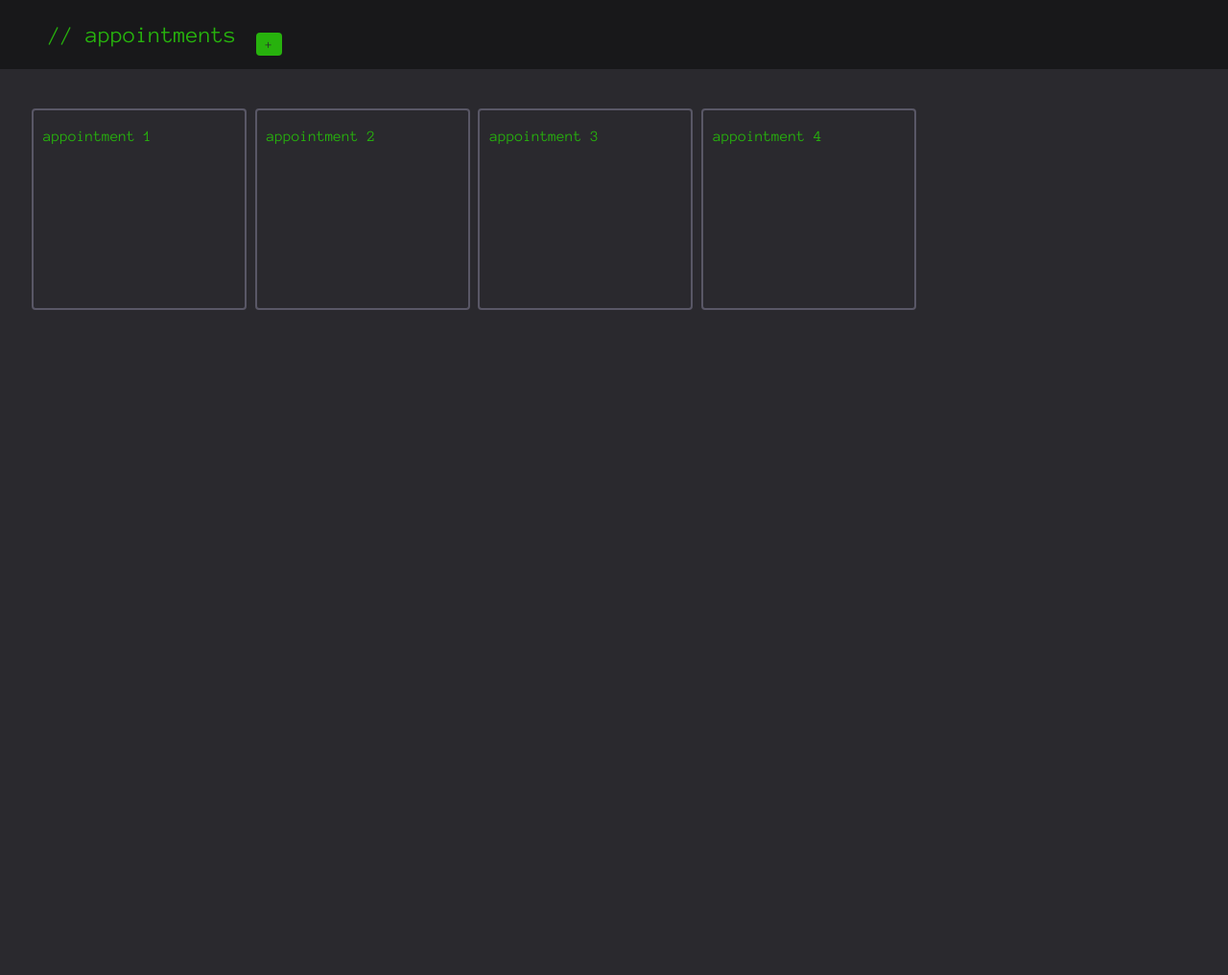
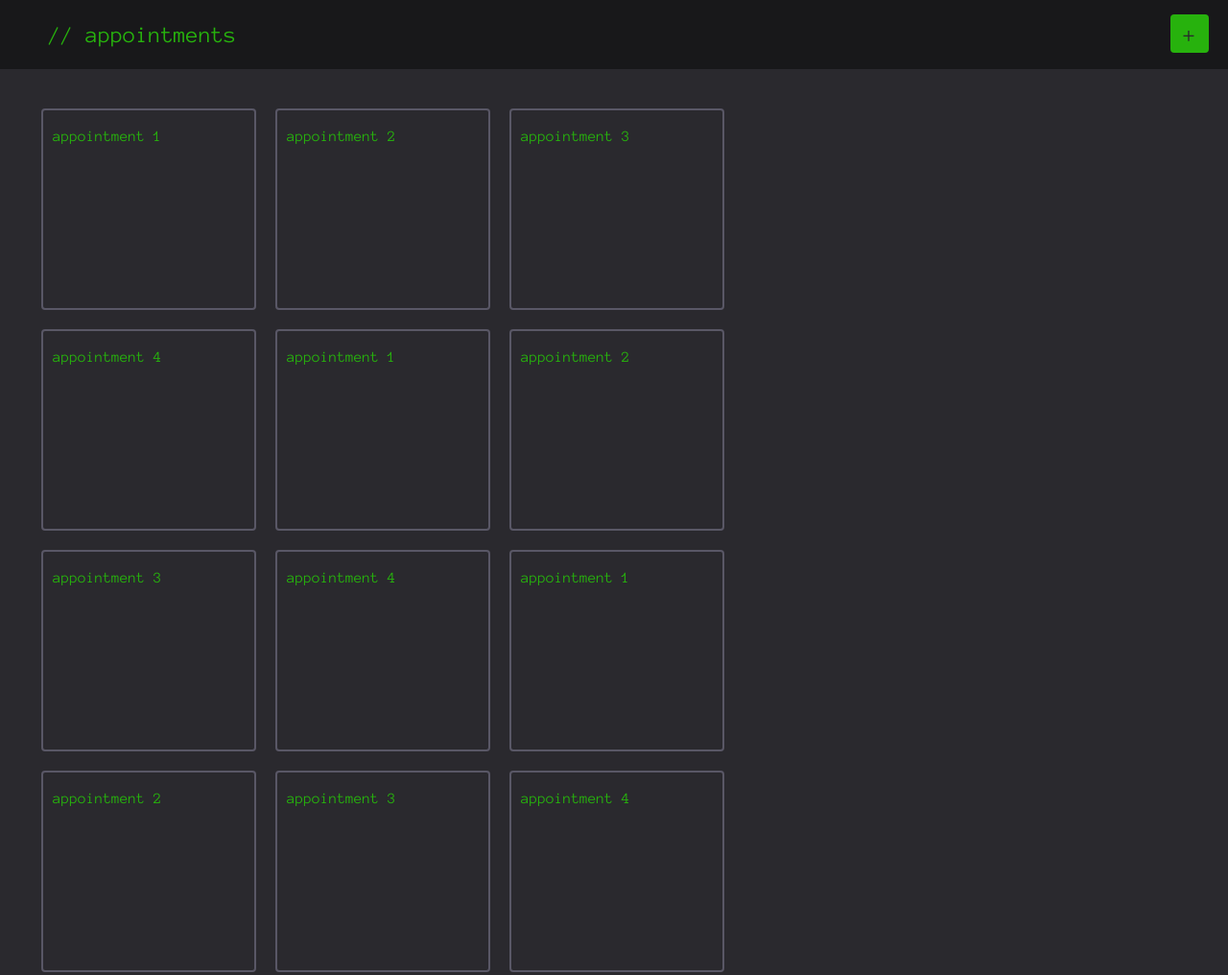
Before and after one commit to Dio330go/Loom, a plain HTML site: page frontend/index.html in a window 1280 px wide. Shown: the top 1016 px of the page at 96% size. Before the commit the page ends 800 px from the top, so only its background shows below. Drawn offline with Linux system fonts and the light colour scheme.

Commit message:
mudei um monte de merdas sei lá

```diff
--- a/frontend/index.html
+++ b/frontend/index.html
@@ -13,6 +13,18 @@
       <button onclick="open_new_appointment()" id="open_new_appointment">+</button>
     </div>
     <div id="appointments">
+      <div class="appointment"><p>appointment 1</p></div>
+      <div class="appointment"><p>appointment 2</p></div>
+      <div class="appointment"><p>appointment 3</p></div>
+      <div class="appointment"><p>appointment 4</p></div>
+      <div class="appointment"><p>appointment 1</p></div>
+      <div class="appointment"><p>appointment 2</p></div>
+      <div class="appointment"><p>appointment 3</p></div>
+      <div class="appointment"><p>appointment 4</p></div>
+      <div class="appointment"><p>appointment 1</p></div>
+      <div class="appointment"><p>appointment 2</p></div>
+      <div class="appointment"><p>appointment 3</p></div>
+      <div class="appointment"><p>appointment 4</p></div>
       <div class="appointment"><p>appointment 1</p></div>
       <div class="appointment"><p>appointment 2</p></div>
       <div class="appointment"><p>appointment 3</p></div>
--- a/frontend/script.js
+++ b/frontend/script.js
@@ -55,3 +55,8 @@ function submit() {
   document.getElementById('submit_confirmation').style.opacity = 1;
   timeout = setTimeout(clean_msg, 3000);
 }
+
+if (document.getElementById("appointment").style.width){
+
+
+}
--- a/frontend/styles.css
+++ b/frontend/styles.css
@@ -6,8 +6,6 @@ body{
   padding: 25px;
 }
 #header {
-  display: flex;
-  align-items: center; /* Align children vertically */
   font-size: 150%;
   padding-left: 50px;
   position: fixed;
@@ -20,23 +18,34 @@ body{
 }
 
 #open_new_appointment {
-  padding: 5px 10px; /* Adjust padding for better spacing */
-  margin-left: 20px; /* Optional spacing from paragraph */
+  position: absolute;
+  right: 50px;
+  top: -5px;
+  height: 40px;
+  width: 40px;
+  font-size: 100%;
+  padding: 1px 5px; /* Adjust padding for better spacing */
+  margin-right: 20px; /* Optional spacing from paragraph */
   line-height: 1;
 
 }
 #close_new_appointment{
+  position: relative;
+  left: 220px;
+  bottom: 10px;
   padding: 5px 10px; /* Adjust padding for better spacing */
-  margin-left: 20px; /* Optional spacing from paragraph */
+  margin-right: 20px; /* Optional spacing from paragraph */
   line-height: 1;
 }
 #appointments{
-  background-color: #2a292e;
   margin-top: 70px;
+  display: flex;
+  width: min(1400px,80%);
+  flex-wrap: wrap;
+  overflow: visible;
 }
 .appointment{
-  display: inline-block;
-  margin-block: 10px;
+  margin: 10px;
   background-color: #2a292e;
   width: 200px;
   height: 200px;
@@ -45,8 +54,16 @@ body{
   border: 2px solid #595766;
   border-radius: 4px;
   color:#27b20d;
+  transition: width 0.3s;
 }
+.appointment:hover{
+  width: 300px;
+}
+
 #new_appointment{
+  position: fixed;
+  right: 20px;
+  top: 100px;
   display: none;
   align-items: center;
   background-color: #2a292e;
```
